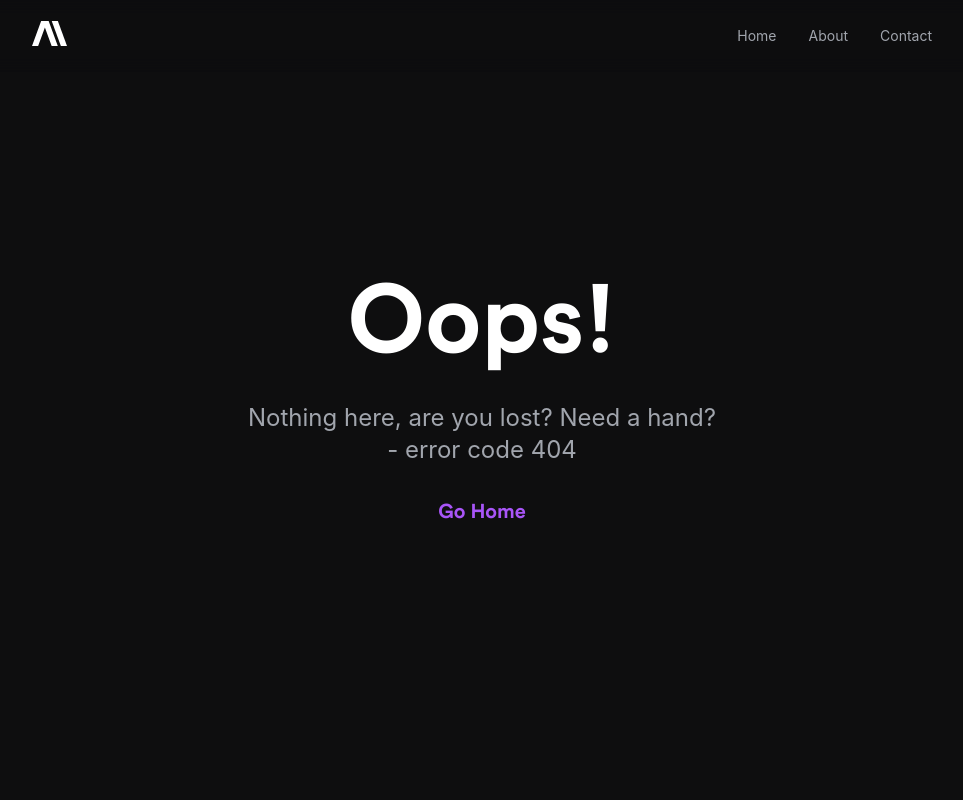
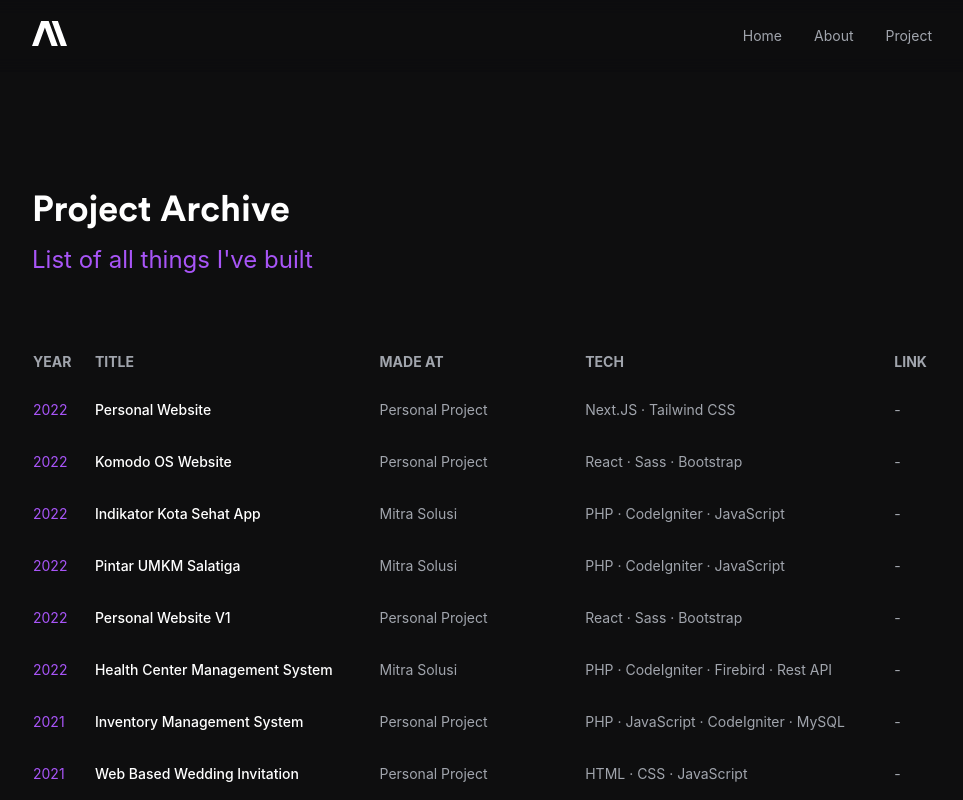
Before and after one commit to aryanataandi/aryanataandi-next, a Next.js app: page /projects in a window 1280 px wide. Before the commit this address had no page. Shown: the top 800 px of the page, without its empty margins (158-1121 px from the left). Built offline with nearby package versions, Linux system fonts and the light colour scheme.

Commit message:
change archive to projects

```diff
--- a/components/App.jsx
+++ b/components/App.jsx
@@ -38,7 +38,7 @@ function App() {
           <Projects />
           <div className="text-center mb-56 mt-14 md:mt-32">
             <h2 className="mb-7">Other things i've built</h2>
-            <Link href="/archive">
+            <Link href="/projects">
               <a className="btn">Project Archive</a>
             </Link>
           </div>
--- a/components/Navbar.jsx
+++ b/components/Navbar.jsx
@@ -12,8 +12,8 @@ let list = [
     url: "/about",
   },
   {
-    name: "Contact",
-    url: "/contact",
+    name: "Project",
+    url: "/projects",
   },
 ];
 
--- a/pages/archive.js
+++ b/pages/projects.js
@@ -112,7 +112,7 @@ const data = [
   },
 ];
 
-export default function Archive() {
+export default function Projects() {
   return (
     <div className="mt-48">
       <Head>
```
